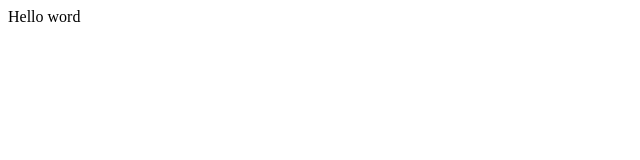
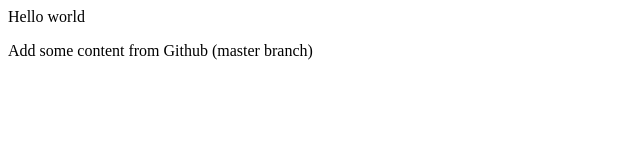
Before and after one commit to Swen-G/hello-word, a plain HTML site: page index.html in a window 1280 px wide. Shown: the whole page, without its empty margins (0-640 px from the left). Drawn offline with Linux system fonts and the light colour scheme.

Commit message:
Update index.html

```diff
--- a/index.html
+++ b/index.html
@@ -7,6 +7,7 @@
         <meta name="viewport" content="width=device-width, initial-scale=1.0">
     </head>
     <body>
-        <div>Hello word</div>
+        <div>Hello world</div>
+        <p>Add some content from Github (master branch)</p>
     </body>
 </html>
```
